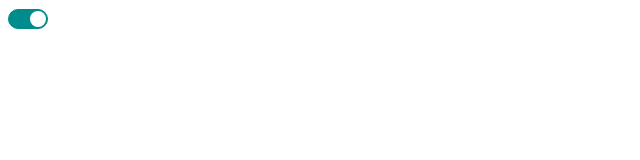
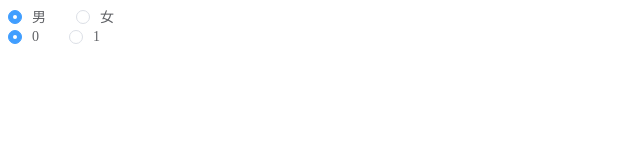
Before and after one commit to 1024shao/nx-ui, a Vue app: page / in a window 1280 px wide. Shown: the top 160 px of the page, without its empty margins (0-640 px from the left). Built offline with nearby package versions, Linux system fonts and the light colour scheme.

Commit message:
feat(component):add nx-radio

```diff
--- /dev/null
+++ b/src/App copy 3.vue
@@ -0,0 +1,22 @@
+<template>
+  <div class="box">
+    <nx-switch v-model="state.active" activeColor="#008c8c" inactiveColor="blue" name="username"></nx-switch>
+  </div>
+</template>
+
+
+<script setup>
+import { reactive } from 'vue';
+const state = reactive({
+  visible: false,
+  a: false,
+  username: '',
+  active: true
+})
+
+</script>
+<style lang="less">
+.box {
+  width: 200px;
+}
+</style>
--- a/src/App.vue
+++ b/src/App.vue
@@ -1,6 +1,10 @@
 <template>
   <div class="box">
-    <nx-switch v-model="state.active" activeColor="#008c8c" inactiveColor="blue" name="username"></nx-switch>
+    <nx-radio label="0" v-model="state.gender">男</nx-radio>
+    <nx-radio label="1" v-model="state.gender">女</nx-radio>
+    <br />
+    <nx-radio label="0" v-model="state.gender"></nx-radio>
+    <nx-radio label="1" v-model="state.gender"></nx-radio>
   </div>
 </template>
 
@@ -11,7 +15,8 @@ const state = reactive({
   visible: false,
   a: false,
   username: '',
-  active: true
+  active: true,
+  gender: 0
 })
 
 </script>
--- a/src/main.js
+++ b/src/main.js
@@ -5,9 +5,11 @@ import NxButton from './packages/nx-button/index.vue'
 import NxDialog from './packages/nx-dialog/index.vue'
 import NxInput from './packages/nx-input/index.vue'
 import NxSwitch from './packages/nx-switch/index.vue'
+import NxRadio from './packages/nx-radio/index.vue'
 const app = createApp(App)
 app.component(NxButton.name, NxButton)
 app.component(NxDialog.name, NxDialog)
 app.component(NxInput.name, NxInput)
 app.component(NxSwitch.name, NxSwitch)
+app.component(NxRadio.name, NxRadio)
 app.mount('#app')
--- /dev/null
+++ b/src/packages/nx-radio/index.vue
@@ -0,0 +1,120 @@
+<template >
+  <label class="nx-radio" :class="{ 'is-checked': label == modelValue }">
+    <span class="nx-radio__input">
+      <span class="nx-radio__inner"></span>
+      <!-- 指定name属性是为了提交表单的方便 后端需要获取键值  -->
+      <!-- 使用 <ne-radio label='1' v-model='gender'/ >  -->
+      <!-- label是当前radio标签的值 v-model绑定的gender是收集的数据 -->
+      <!-- 当v-model中传入的modelValue = value的时候radio会被选中 -->
+      <input type="radio" class="nx-radio__original" :value="label" :name="name" v-model="model" />
+    </span>
+    <span class="nx-radio__label">
+      <slot>{{ label }}</slot>
+    </span>
+  </label>
+</template>
+<script>
+export default {
+  name: 'NxRadio'
+}
+</script>
+<script setup>
+import { defineProps, computed } from 'vue'
+const props = defineProps({
+  name: {
+    type: String,
+    default: ''
+  },
+  label: {
+    type: [String, Boolean, Number],
+    default: ''
+  },
+  modelValue: null
+})
+const emits = defineEmits(['update:modelValue'])
+const model = computed({
+  get: () => props.modelValue,
+  set: (newValue) => {
+    emits('update:modelValue', newValue)
+  }
+})
+</script>
+<style lang="less">
+.nx-radio {
+  color: #606266;
+  font-weight: 500;
+  line-height: 1;
+  position: relative;
+  cursor: pointer;
+  display: inline-block;
+  white-space: nowrap;
+  outline: none;
+  font-size: 14px;
+  margin-right: 30px;
+  -moz-user-select: none;
+  -webkit-user-select: none;
+  -moz-user-select: none;
+  .nx-radio__input {
+    white-space: nowrap;
+    cursor: pointer;
+    outline: none;
+    display: inline-block;
+    line-height: 1;
+    position: relative;
+    vertical-align: middle;
+    .nx-radio__inner {
+      border: 1px solid #dcdfe6;
+      border-radius: 100%;
+      width: 14px;
+      height: 14px;
+      background-color: #fff;
+      position: relative;
+      cursor: pointer;
+      display: inline-block;
+      box-sizing: border-box;
+      &::after {
+        width: 4px;
+        height: 4px;
+        border-radius: 100%;
+        background-color: #fff;
+        content: "";
+        position: absolute;
+        left: 50%;
+        top: 50%;
+        transform: translate(-50%, -50%) scale(0);
+        transition: transform 0.15s ease-in;
+      }
+    }
+    .nx-radio__original {
+      opacity: 0;
+      outline: none;
+      position: absolute;
+      z-index: -1;
+      top: 0;
+      left: 0px;
+      right: 0;
+      bottom: 0;
+      margin: 0;
+    }
+  }
+  .nx-radio__label {
+    font-size: 14px;
+    padding-left: 10px;
+  }
+}
+// 选中的样式
+.nx-radio.is-checked {
+  .nx-radio__input {
+    .nx-radio__inner {
+      border-color: #409eff;
+      background-color: #409eff;
+      &:after {
+        transform: translate(-50%, -50%) scale(1);
+      }
+    }
+  }
+  .nx-radio_label {
+    color: #409eff;
+  }
+}
+</style>
```
